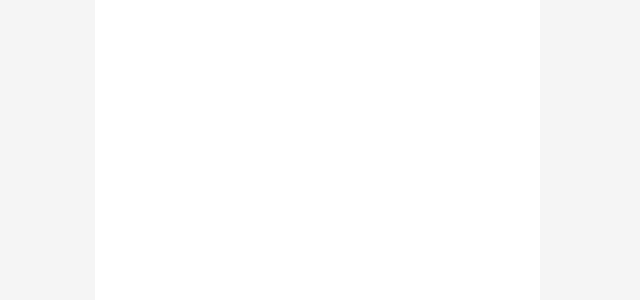
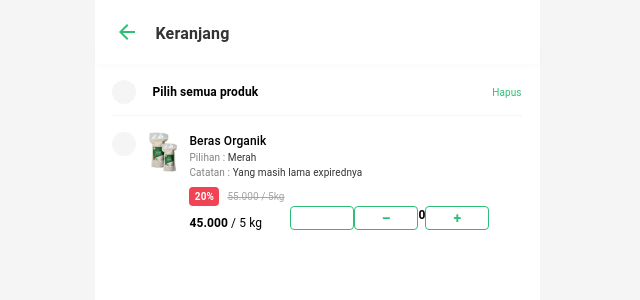
Before and after one commit to gaudhiwaa/mangan-mppl, a React (Create React App) app in the folder frontend/: page /checkout in a window 1280 px wide. Before the commit this address had no page. Shown: the top 300 px of the page, without its empty margins (323-963 px from the left). Built offline with nearby package versions, Linux system fonts and the light colour scheme.

Commit message:
feat: checkout

```diff
--- a/frontend/src/App.js
+++ b/frontend/src/App.js
@@ -15,6 +15,7 @@ import LocationList from "./pages/location/LocationList";
 import Voucher from "./pages/Voucher";
 import Product from "./pages/Product";
 import Point from "./pages/Point";
+import Checkout from "./pages/Checkout";
 
 const CustomizedSize = styled(Box)({
   backgroundColor: THEME.WHITE,
@@ -50,6 +51,7 @@ function App() {
             <Route path="/voucher" element={<Voucher />} />
             <Route path="/product" element={<Product />} />
             <Route path="/point" element={<Point />} />
+            <Route path="/checkout" element={<Checkout />} />
           </Routes>
         </CustomizedSize>
       </Center>
--- a/frontend/src/components/AppBarBot.js
+++ b/frontend/src/components/AppBarBot.js
@@ -8,9 +8,11 @@ import StorefrontIcon from "@mui/icons-material/Storefront";
 import ReceiptOutlinedIcon from "@mui/icons-material/ReceiptOutlined";
 import { THEME } from "../constants/Theme";
 import { Typography } from "@mui/material";
+import { useNavigate } from "react-router-dom";
 
 export default function AppBarBot() {
   const [value, setValue] = React.useState(0);
+  const navigate = useNavigate();
 
   return (
     <Box sx={{ width: "100%" }}>
@@ -41,14 +43,17 @@ export default function AppBarBot() {
         <BottomNavigationAction label={<Typography sx={{fontSize: '10px', mt: '4px'}}>Belanja</Typography>} icon={<StorefrontIcon sx={{mt: '4px'}}/>}/>
         <BottomNavigationAction
           label={<Typography sx={{fontSize: '10px', mt: '4px'}}>Keranjang</Typography>}
+          onClick={() => navigate("/checkout")}
           icon={<ShoppingCartOutlinedIcon sx={{mt: '4px'}}/>}
         />
         <BottomNavigationAction
           label={<Typography sx={{fontSize: '10px', mt: '4px'}}>Transaksi</Typography>}
+          onClick={() => navigate("/transactions")}
           icon={<ReceiptOutlinedIcon sx={{mt: '4px'}}/>}
         />
         <BottomNavigationAction
           label={<Typography sx={{fontSize: '10px', mt: '4px'}}>Profil</Typography>}
+          onClick={() => navigate("/profile")}
           icon={<AccountCircleOutlinedIcon sx={{mt: '4px'}}/>}
         />
       </BottomNavigation>
--- /dev/null
+++ b/frontend/src/pages/Checkout.js
@@ -0,0 +1,161 @@
+import { Box, Typography } from "@mui/material";
+import React from "react";
+import EditIcon from "../assets/location/EditIcon";
+import AppBarTop from "../components/AppBarTop";
+import { PADDING } from "../constants/Padding";
+import { THEME } from "../constants/Theme";
+import { useNavigate } from "react-router-dom";
+import Beras from "../assets/product/Beras.png";
+import StyledButton from "../components/StyledButton";
+
+function Checkout() {
+  const [mainLoc, setMainLoc] = React.useState({ 1: true });
+  const[ItemQty, setItemQty] = React.useState(0)
+  const navigate = useNavigate();
+
+  const handleBtn = (btnId) => (e) => {
+    e.preventDefault();
+    setMainLoc(false);
+    setMainLoc((state) => ({
+      ...state,
+      [btnId]: !setMainLoc[true],
+    }));
+    console.log(mainLoc);
+  };
+
+  return (
+    <Box
+      sx={{
+        width: "100%",
+        display: "flex",
+        flexDirection: "column",
+        justifyContent: "flex-start",
+        alignItems: "center",
+      }}
+    >
+      <AppBarTop text={"Keranjang"} line />
+
+      <Box
+        sx={{
+          display: "flex",
+          justifyContent: "space-between",
+          alignItems: "center",
+          width: PADDING,
+          mt: "16px",
+        }}
+      >
+        <Box sx={{ display: "flex", alignItems: "center" }}>
+          <Box
+            sx={{
+              borderRadius: "50%",
+              width: "24px",
+              height: "24px",
+              background: "#F5F5F5",
+            }}
+          />
+          <Typography sx={{ fontSize: "12px", fontWeight: 600, ml: "16px" }}>
+            Pilih semua produk
+          </Typography>
+        </Box>
+        <Typography sx={{ fontSize: "10px", color: THEME.GREEN_PRIMARY }}>
+          Hapus
+        </Typography>
+      </Box>
+
+      <Box
+        sx={{
+          height: "1px",
+          width: PADDING,
+          background: "#F5F5F5",
+          mt: "11px",
+        }}
+      />
+
+      <Box
+        sx={{
+          display: "flex",
+          alignItems: "flex-start",
+          width: PADDING,
+          mt: "16px",
+        }}
+      >
+        <Box
+          sx={{
+            borderRadius: "50%",
+            width: "24px",
+            height: "24px",
+            background: "#F5F5F5",
+          }}
+        />
+        <Box sx={{ display: "flex" }}>
+          <img src={Beras} width="53px" height={"42px"} />
+          <Box>
+            <Typography sx={{ fontSize: "12px", fontWeight: 500 }}>
+              Beras Organik
+            </Typography>
+            <Typography sx={{ color: "#828282", fontSize: "10px" }}>
+              Pilihan : <span style={{ color: "#333333" }}>Merah</span>
+            </Typography>
+            <Typography sx={{ color: "#828282", fontSize: "10px" }}>
+              Catatan :{" "}
+              <span style={{ color: "#333333" }}>
+                Yang masih lama expirednya
+              </span>
+            </Typography>
+            <Box sx={{ display: "flex", mt: "7px" }}>
+              <Box
+                sx={{
+                  backgroundColor: "#f04454",
+                  width: "30px",
+                  height: "19px",
+                  borderRadius: "4px",
+                  display: "flex",
+                  justifyContent: "center",
+                  alignItems: "center",
+                }}
+              >
+                <Typography
+                  sx={{ color: "white", fontSize: "10px", fontWeight: 600 }}
+                >
+                  20%
+                </Typography>
+              </Box>
+              <Typography
+                sx={{
+                  fontSize: "10px",
+                  color: "#A6A6A6",
+                  textDecoration: "line-through",
+                  marginLeft: "8px",
+                  marginTop: "2px",
+                }}
+              >
+                55.000 / 5kg
+              </Typography>
+            </Box>
+            <Box sx={{display: 'flex', justifyContent: 'space-between', width: '300px'}}>
+              <Typography
+                sx={{
+                  fontSize: "12px",
+                  mt: "8px",
+                }}
+              >
+                <span style={{ fontWeight: "bold", fontSize: "12px" }}>
+                  45.000{" "}
+                </span>
+                / 5 kg
+              </Typography>
+              <Box sx={{display: 'flex'}}>
+                <StyledButton text={""} style="outlined" noShadow width={"24px"} height={"24px"} borderRadius="4px"/>
+                <StyledButton text={"–"} style="outlined" noShadow width={"24px"} height={"24px"} borderRadius="4px"/>
+                <Typography sx={{fontSize: '12px', fontWeight: 600}}>{ItemQty}</Typography>
+                <StyledButton text={"+"} style="outlined" noShadow width={"24px"} height={"24px"} borderRadius="4px"/>
+              </Box>
+            </Box>
+          </Box>
+        </Box>
+      </Box>
+    </Box>
+  );
+}
+
+export default Checkout;
```
